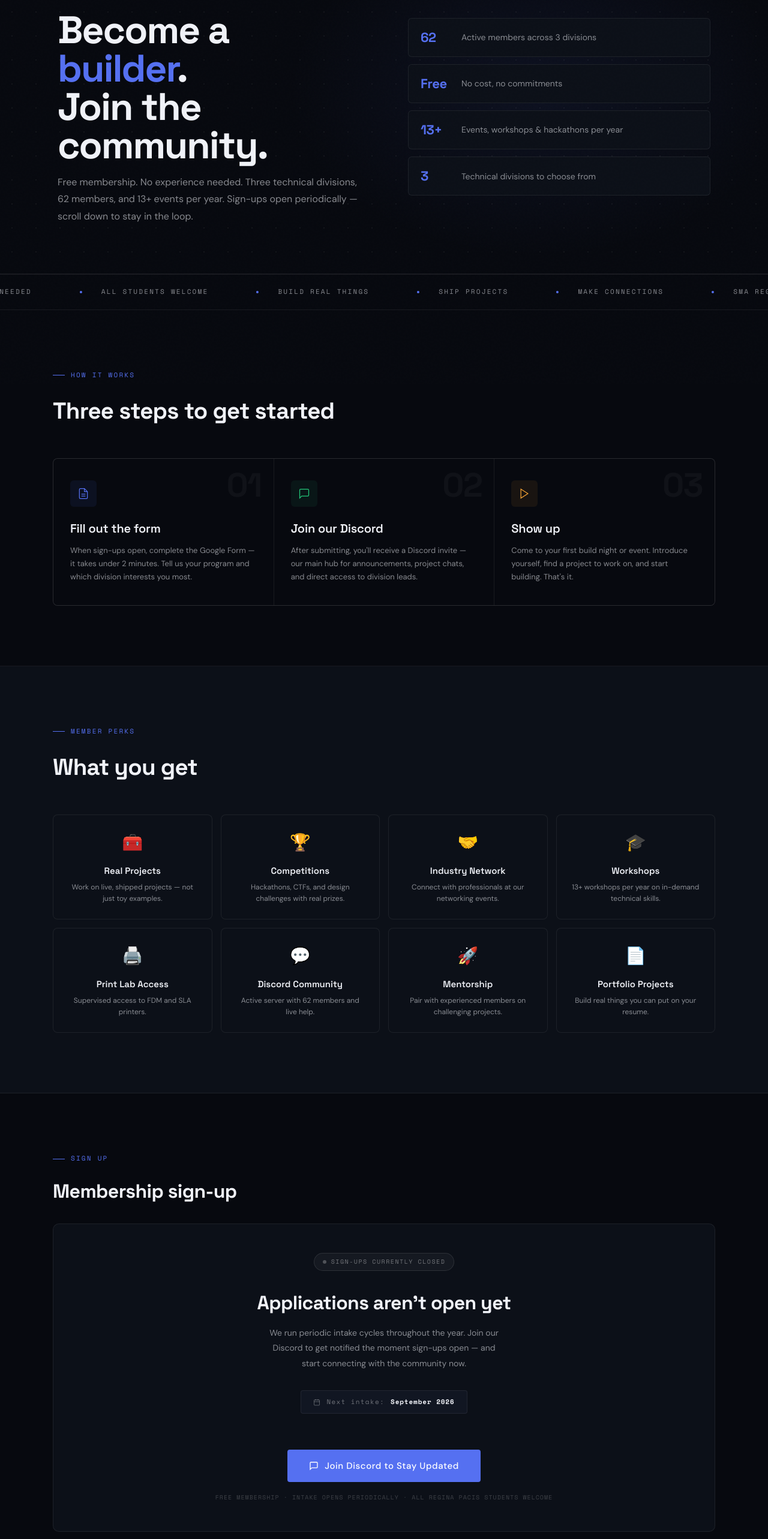
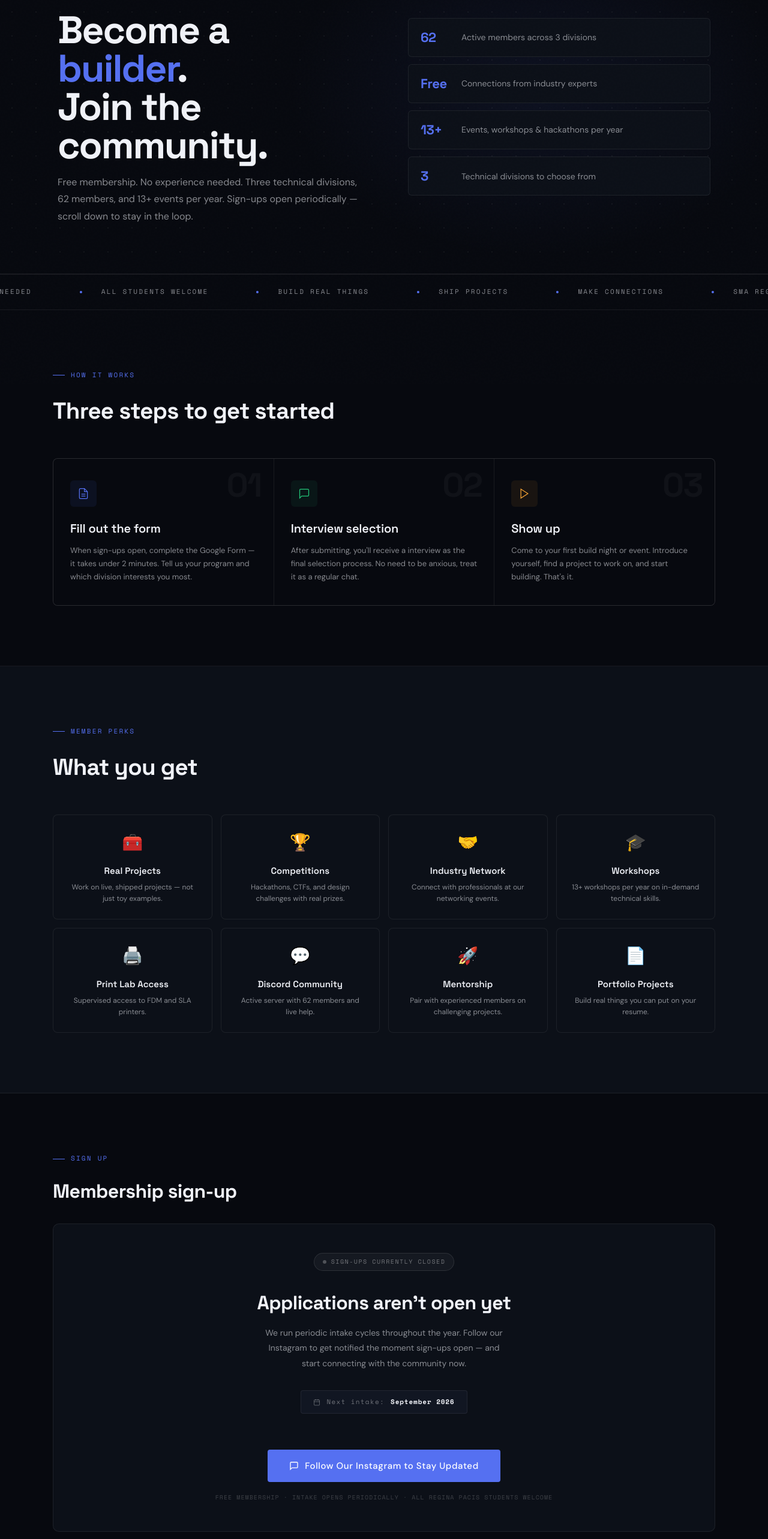
Before and after one commit to elitcx/utech-website, a React (Vite) app: page /join in a window 1280 px wide. Shown: the part 160-2726 px from the top of the page at 60% size. Built offline with nearby package versions, Linux system fonts and the light colour scheme.

Commit message:
information updates

```diff
--- a/src/components/Nav.jsx
+++ b/src/components/Nav.jsx
@@ -43,7 +43,7 @@ export default function Nav() {
           <div className="nav-logo-img">
             <img src="/uploads/logo.png" alt="URSU Technology" />
           </div>
-          <span className="nav-logo-text"><span>URSU</span> TECHNOLOGY</span>
+          <span className="nav-logo-text"><span>URSULINE</span> TECHNOLOGY</span>
         </Link>
 
         <ul className="nav-links">
--- a/src/pages/About.jsx
+++ b/src/pages/About.jsx
@@ -11,8 +11,7 @@ const TIMELINE = [
   { date:'February 2024', title:'Biztech 2024 — Binus University', body:'Placed at Biztech 2024 held at Binus University @Semarang (Feb 22–23), marking our first recognized inter-university competition result.', color:'#f5a232' },
   { date:'October 2024', title:'First Workshop Series', body:'We hosted our first three-part workshop series on web development, drawing over 60 attendees. It was our proof of concept — the demand for hands-on learning was real.', color:'#5570f1' },
   { date:'January 2025', title:'Three Divisions Launched', body:'We structured the community into three technical divisions: Metaverse, Robotics, and 3D Printing — each with dedicated leads and project tracks.', color:'#22c97a' },
-  { date:'March 2025', title:'Spring Hackathon — 24 hrs', body:'Our first internal hackathon ran for 24 hours and produced 8 working prototypes.', color:'#f5a232' },
-  { date:'2026 — Present', title:'Expanding Horizons', body:'Now with 62 members, 6 ongoing projects, and competition wins at UNS, UKDW, UNESA, PCU, and Ubaya, URSU Technology continues to grow as one of the most active student tech communities at SMA Regina Pacis.', color:'#5570f1' },
+  { date:'2026 — Present', title:'Expanding Horizons', body:'Now with 62 members, 6 ongoing projects, and competition wins at UNS, UKDW, UNESA, PCU, and Ubaya, URSU Technology continues to grow as one of the most active student tech communities at SMA Regina Pacis.', color:'#f5a232' },
 ];
 
 // Set img: '/path/to/photo.jpg' to show a photo; leave null for the initials placeholder
@@ -153,7 +152,7 @@ export default function About() {
           </div>
           <div className="about-hero-right" style={{opacity:0,animation:'fadeUp 0.8s 0.4s ease forwards'}}>
             <div className="about-stat-grid">
-              {[['62','Members','blue'],['3','Divisions','green'],['13+','Events / Year','amber'],['6','Active Projects','blue'],['2','Years Running','green'],['2','Competition Wins','amber']].map(([n,l,c])=>(
+              {[['62','Members','blue'],['3','Divisions','green'],['13+','Events / Year','amber'],['6','Active Projects','blue'],['3+','Years Running','green'],['5+','Competition Wins','amber']].map(([n,l,c])=>(
                 <div className="about-stat" key={l}>
                   <div className={`about-stat-num${c==='green'?' green':c==='amber'?' amber':''}`}>{n}</div>
                   <div className="about-stat-label">{l}</div>
--- a/src/pages/Join.jsx
+++ b/src/pages/Join.jsx
@@ -8,13 +8,13 @@ import { SIGNUP_CONFIG } from '../config/signup';
 import '../styles/join.css';
 
 const FAQS = [
-{ q: 'Is membership free?', a: 'Yes — URSU Technology membership is completely free for all SMA Regina Pacis Surakarta students. There are no fees, no requirements, and no commitments beyond showing up and contributing.' },
+{ q: 'Is membership free?', a: 'Yes — URSU Technology membership is completely free for all SMA Regina Pacis Surakarta students. There are no fees, no requirements, and no commitments beyond showing up and contributing. You only need to contribute to monthly class funds.' },
 { q: 'Do I need technical experience to join?', a: 'Not at all. Many of our members joined with zero prior experience. We run beginner workshops and pair newer members with experienced mentors on projects. Curiosity is the only requirement.' },
 { q: 'Can I join multiple divisions?', a: 'Yes. You are welcome to participate in all three divisions simultaneously. Many members do cross-division project work — for example, the 3D Printing division regularly supports Robotics builds.' },
-{ q: 'How active do I need to be?', a: 'There is no attendance requirement. You can drop in when your schedule allows. Most members come to at least one event per month, but you will get the most out of community if you engage with weekly build nights.' },
+{ q: 'How active do I need to be?', a: 'There is no attendance requirement. You can drop in when your schedule allows. Most members come to at least one event per month, but you will get the most out of community if you engage with all our events.' },
 { q: 'Are events open to non-members?', a: 'Most workshops and networking events are open to all Regina Pacis students — not just registered members. Some events like hackathons may require prior registration. Check each event listing for details.' },
 { q: 'How do I access the 3D printers?', a: 'Printer access is granted to members after attending one introductory print night session with a division lead. We require a brief orientation to ensure safe operation and good print hygiene.' },
-{ q: 'Is URSU Technology affiliated with Ursulin?', a: "Yes — we operate under the SMA Regina Pacis Surakarta's Student Union as a recognized student group, which provides us with funding, meeting spaces, and event support." }];
+{ q: 'Is URSU Technology affiliated with Ursuline?', a: "Yes — we operate under the SMA Regina Pacis Surakarta's Student Union as a recognized student group, which provides us with funding, meeting spaces, and event support." }];
 
 const PERKS = [
 { icon: '🧰', title: 'Real Projects', desc: 'Work on live, shipped projects — not just toy examples.' },
@@ -28,7 +28,7 @@ const PERKS = [
 
 const STEPS = [
 { num: '01', title: 'Fill out the form', body: 'When sign-ups open, complete the Google Form — it takes under 2 minutes. Tell us your program and which division interests you most.', color: '#5570f1', bg: 'rgba(85,112,241,0.08)', icon: <svg width="20" height="20" viewBox="0 0 24 24" fill="none" stroke="#5570f1" strokeWidth="1.5"><path d="M14 2H6a2 2 0 0 0-2 2v16a2 2 0 0 0 2 2h12a2 2 0 0 0 2-2V8z" /><polyline points="14 2 14 8 20 8" /><line x1="16" y1="13" x2="8" y2="13" /><line x1="16" y1="17" x2="8" y2="17" /></svg> },
-{ num: '02', title: 'Join our Discord', body: "After submitting, you'll receive a Discord invite — our main hub for announcements, project chats, and direct access to division leads.", color: '#22c97a', bg: 'rgba(34,201,122,0.07)', icon: <svg width="20" height="20" viewBox="0 0 24 24" fill="none" stroke="#22c97a" strokeWidth="1.5"><path d="M21 15a2 2 0 0 1-2 2H7l-4 4V5a2 2 0 0 1 2-2h14a2 2 0 0 1 2 2z" /></svg> },
+{ num: '02', title: 'Interview selection', body: "After submitting, you'll receive a interview as the final selection process. No need to be anxious, treat it as a regular chat.", color: '#22c97a', bg: 'rgba(34,201,122,0.07)', icon: <svg width="20" height="20" viewBox="0 0 24 24" fill="none" stroke="#22c97a" strokeWidth="1.5"><path d="M21 15a2 2 0 0 1-2 2H7l-4 4V5a2 2 0 0 1 2-2h14a2 2 0 0 1 2 2z" /></svg> },
 { num: '03', title: 'Show up', body: "Come to your first build night or event. Introduce yourself, find a project to work on, and start building. That's it.", color: '#f5a232', bg: 'rgba(245,162,50,0.07)', icon: <svg width="20" height="20" viewBox="0 0 24 24" fill="none" stroke="#f5a232" strokeWidth="1.5"><polygon points="5 3 19 12 5 21 5 3" /></svg> }];
 
 
@@ -60,7 +60,7 @@ function SignupPanel() {
         Sign-ups currently closed
       </div>
       <div className="signup-title">Applications aren't open yet</div>
-      <p className="signup-body">We run periodic intake cycles throughout the year. Join our Discord to get notified the moment sign-ups open — and start connecting with the community now.</p>
+      <p className="signup-body">We run periodic intake cycles throughout the year. Follow our Instagram to get notified the moment sign-ups open — and start connecting with the community now.</p>
       {SIGNUP_CONFIG.showNextIntakeDate && SIGNUP_CONFIG.nextIntakeDate && (
         <div style={{ marginBottom: 28 }}>
           <div className="signup-next-date">
@@ -70,9 +70,9 @@ function SignupPanel() {
         </div>
       )}
       <div>
-        <a href="https://discord.gg/" target="_blank" rel="noopener noreferrer" className="signup-cta-btn">
+        <a href="https://www.instagram.com/ursutech/" target="_blank" rel="noopener noreferrer" className="signup-cta-btn">
           <svg width="16" height="16" viewBox="0 0 24 24" fill="none" stroke="currentColor" strokeWidth="2"><path d="M21 15a2 2 0 0 1-2 2H7l-4 4V5a2 2 0 0 1 2-2h14a2 2 0 0 1 2 2z" /></svg>
-          Join Discord to Stay Updated
+          Follow Our Instagram to Stay Updated
         </a>
       </div>
       <p className="signup-footnote">FREE MEMBERSHIP · INTAKE OPENS PERIODICALLY · ALL REGINA PACIS STUDENTS WELCOME</p>
@@ -105,7 +105,7 @@ export default function Join() {
           </div>
           <div style={{ opacity: 0, animation: 'fadeUp 0.8s 0.4s ease forwards' }}>
             <div style={{ display: 'flex', flexDirection: 'column', gap: 12 }}>
-              {[['62', 'Active members across 3 divisions'], ['Free', 'No cost, no commitments'], ['13+', 'Events, workshops & hackathons per year'], ['3', 'Technical divisions to choose from']].map(([n, l]) =>
+              {[['62', 'Active members across 3 divisions'], ['Free', 'Connections from industry experts'], ['13+', 'Events, workshops & hackathons per year'], ['3', 'Technical divisions to choose from']].map(([n, l]) =>
                 <div key={l} style={{ display: 'flex', alignItems: 'center', gap: 16, padding: '14px 20px', background: 'var(--bg2)', border: '1px solid var(--border)', borderRadius: 6 }}>
                   <div style={{ fontFamily: 'var(--display)', fontSize: 22, fontWeight: 700, color: 'var(--blue)', letterSpacing: '-0.02em', width: 52, flexShrink: 0 }}>{n}</div>
                   <div style={{ fontSize: 14, color: 'var(--white-dim)' }}>{l}</div>
@@ -176,7 +176,7 @@ export default function Join() {
               <div>
                 <div className="section-label">FAQ</div>
                 <h2 style={{ fontFamily: 'var(--display)', fontSize: 'clamp(24px,2.5vw,36px)', fontWeight: 700, letterSpacing: '-0.02em', marginBottom: 16 }}>Common questions</h2>
-                <p style={{ fontSize: 14, fontWeight: 300, color: 'var(--white-dim)', lineHeight: 1.8 }}>Can't find an answer? Reach out on Discord or email us at tech@ursu.ca</p>
+                <p style={{ fontSize: 14, fontWeight: 300, color: 'var(--white-dim)', lineHeight: 1.8 }}>Can't find an answer? Reach out on Instagram or email us at ursutech@gmail.com</p>
               </div>
               <div className="faq-list">
                 {FAQS.map((f, i) =>
```
